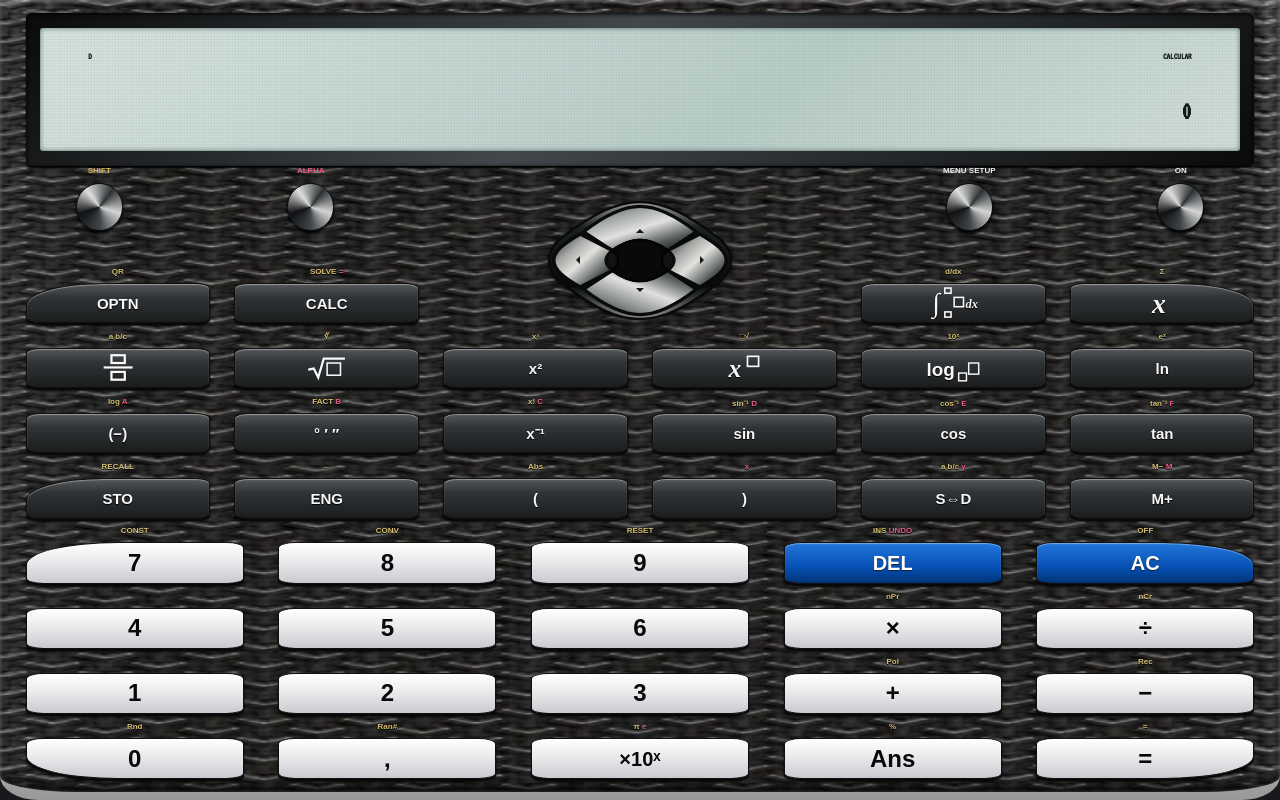
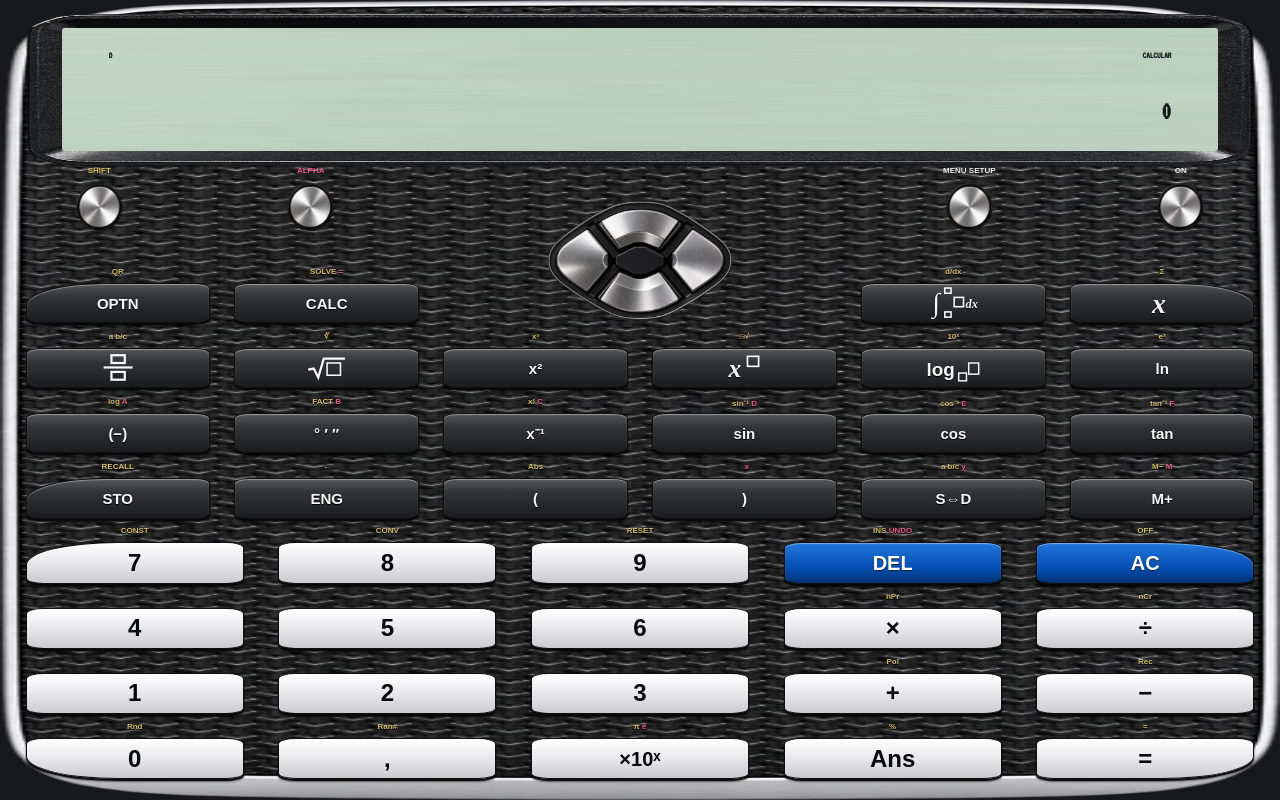
Before and after one commit to Sagittaryuz/casio-fx991-lax, a website built with Vite: page index.html in a window 1280 px wide. Built offline with nearby package versions, Linux system fonts and the light colour scheme.

Commit message:
Apply supplied calculator component artwork

```diff
--- a/public/sw.js
+++ b/public/sw.js
@@ -1,4 +1,4 @@
-const CACHE='fx991lax-v10';
-self.addEventListener('install',event=>event.waitUntil((async()=>{const cache=await caches.open(CACHE);const response=await fetch('/',{cache:'no-store'});if(!response.ok)throw Error('Falha ao carregar aplicativo');const html=await response.clone().text();const urls=[...html.matchAll(/(?:src|href)="(\/assets\/[^\"]+)"/g)].map(m=>m[1]);await cache.put('/',response);await cache.addAll([...urls,'/texture-user.webp','/directional-lax.svg','/fonts/VT323-Regular.ttf','/manifest.webmanifest']);})()));
+const CACHE='fx991lax-v11';
+self.addEventListener('install',event=>event.waitUntil((async()=>{const cache=await caches.open(CACHE);const response=await fetch('/',{cache:'no-store'});if(!response.ok)throw Error('Falha ao carregar aplicativo');const html=await response.clone().text();const urls=[...html.matchAll(/(?:src|href)="(\/assets\/[^\"]+)"/g)].map(m=>m[1]);await cache.put('/',response);await cache.addAll([...urls,'/round.webp','/direction-photo.webp','/body-photo.webp','/bezel-photo.webp','/lcd-surface.webp','/fonts/VT323-Regular.ttf','/manifest.webmanifest']);})()));
 self.addEventListener('activate',event=>event.waitUntil((async()=>{for(const key of await caches.keys())if(key.startsWith('fx991lax-')&&key!==CACHE)await caches.delete(key)})()));
 self.addEventListener('fetch',event=>{if(event.request.method!=='GET'||new URL(event.request.url).origin!==location.origin)return;event.respondWith((async()=>{try{const response=await fetch(event.request);return response}catch{return (await caches.match(event.request,{ignoreVary:/^\/(assets|fonts)\//.test(new URL(event.request.url).pathname)}))||(event.request.mode==='navigate'?await caches.match('/'):Response.error())}})())});
--- a/src/style.css
+++ b/src/style.css
@@ -130,3 +130,17 @@ body{overscroll-behavior:none}
 
 /* The user-provided body texture, cropped inside the photographed border. */
 .face{background:#202123 url(/texture-user.webp) center / 100% 100% no-repeat}
+
+/* Supplied photo assets: visuals only; buttons remain native interactive controls. */
+.calculator{background:#17191c url('/body-photo.webp') center / 100% 100% no-repeat;box-shadow:none}
+.face{background:transparent;box-shadow:none}
+.display-bezel{position:relative;background:transparent url('/bezel-photo.webp') center / 100% 100% no-repeat;box-shadow:none;padding:3.6% 7%}
+.display{background:#c0d4c7 url('/lcd-surface.webp') center / 100% 100% no-repeat;box-shadow:none}
+.round{background:transparent url('/round.webp') center / 100% 100% no-repeat;border:0;box-shadow:none}
+.direction{background:transparent url('/direction-photo.webp') center / 100% 100% no-repeat;filter:none}
+.direction button::after{display:none}
+.direction>button:first-child{clip-path:polygon(0 0,100% 20%,78% 50%,100% 80%,0 100%)}
+.direction>button:last-child{clip-path:polygon(0 20%,100% 0,100% 100%,0 80%,22% 50%)}
+.direction div button:first-child{clip-path:polygon(0 0,100% 0,82% 80%,18% 80%)}
+.direction div button:last-child{clip-path:polygon(18% 20%,82% 20%,100% 100%,0 100%)}
+@media (orientation:landscape){.display-bezel{padding:1.2% 3%}}
```
Also changed, not shown: PECAS-ENVIADAS.md (added, +5 -0 lines), public/bezel-photo.webp (added), public/body-photo.webp (added), public/direction-photo.webp (added), public/lcd-surface.webp (added), public/round.webp (added).
